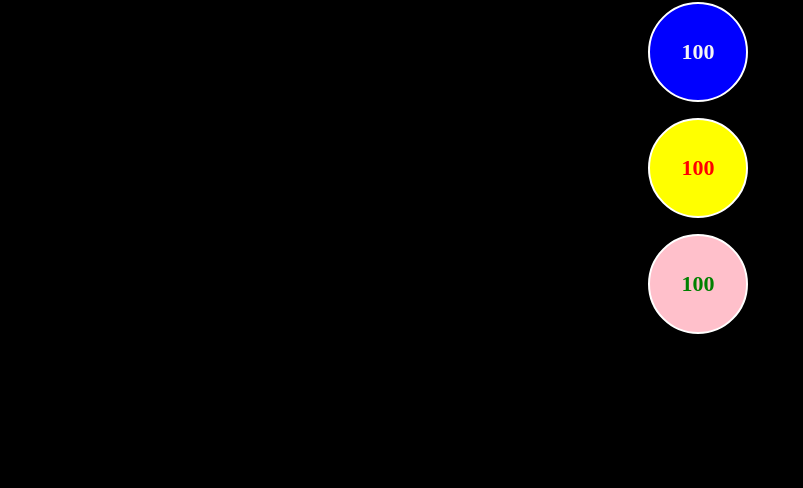
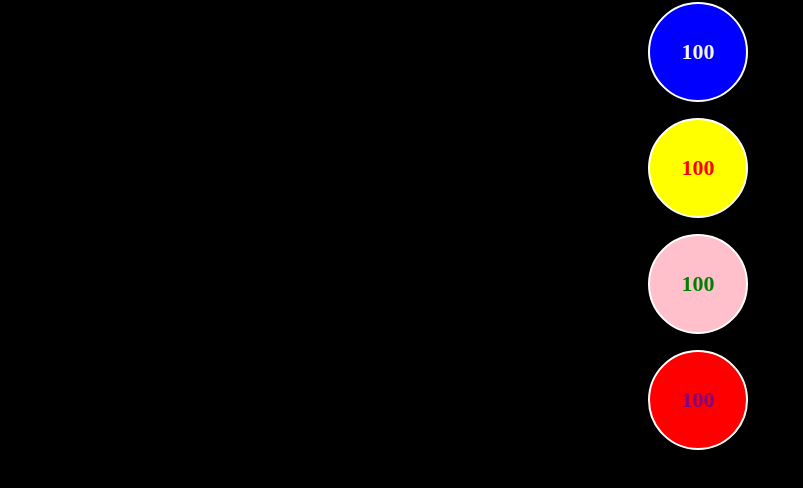
Before and after one commit to AGDevLab/ball_ex_git, a plain HTML site: page index.html in a window 1280 px wide. Shown: the part 78-566 px from the top of the page, without its empty margins (0-803 px from the left). Drawn offline with Linux system fonts and the light colour scheme.

Commit message:
Add 4th ball

```diff
--- a/index.html
+++ b/index.html
@@ -18,6 +18,9 @@
       <div class="ball ball3" data-id="ball3" onclick="onBallClick(this)">
         100
       </div>
+      <div class="ball ball4" data-id="ball4" onclick="onBallClick(this)">
+        100
+      </div>
       <div class="link"></div>
       <script src="js/main.js"></script>
       <script src="js/util.js"></script>
--- a/js/main.js
+++ b/js/main.js
@@ -4,6 +4,8 @@ var switchSelector
 
 function onBallClick(elBtnBall, maxDiameter) {
   var maxDiameter = 0
+  var randSizeBall = getRandomInt(20, 61)
+  var randBallColor = getRandomColor()
   // console.log(elBtnBall.getAttribute('data-id'))
   switchSelector = elBtnBall.getAttribute('data-id')
   // console.log(switchSelector)
@@ -18,15 +20,19 @@ function onBallClick(elBtnBall, maxDiameter) {
       maxDiameter = 400
       break
     case 'ball3':
-      console.log('ball3')
+      var elBall1 = document.querySelector('.ball1')
+      elBall1.style.backgroundColor = getRandomColor()
+      elBall1.style.width = ballSize + getRandomInt(20, 61) + 'px'
+      elBall1.style.height = ballSize + getRandomInt(20, 61) + 'px'
+      var elBall2 = document.querySelector('.ball2')
+      elBall2.style.backgroundColor = getRandomColor()
+      elBall2.style.width = ballSize + getRandomInt(20, 61) + 'px'
+      elBall2.style.height = ballSize + getRandomInt(20, 61) + 'px'
+      break
+    case 'ball4':
+      console.log('ball4')
       break
   }
-
-  // elBtnBall.getAttribute('data-id') === 'ball1'
-  //   ? (maxDiameter = 300)
-  //   : (maxDiameter = 400)
-  var randSizeBall = getRandomInt(20, 61)
-  var randBallColor = getRandomColor()
 
   ballSize < maxDiameter ? (ballSize += randSizeBall) : (ballSize = 100)
   elBtnBall.style.width = ballSize + 'px'
```
